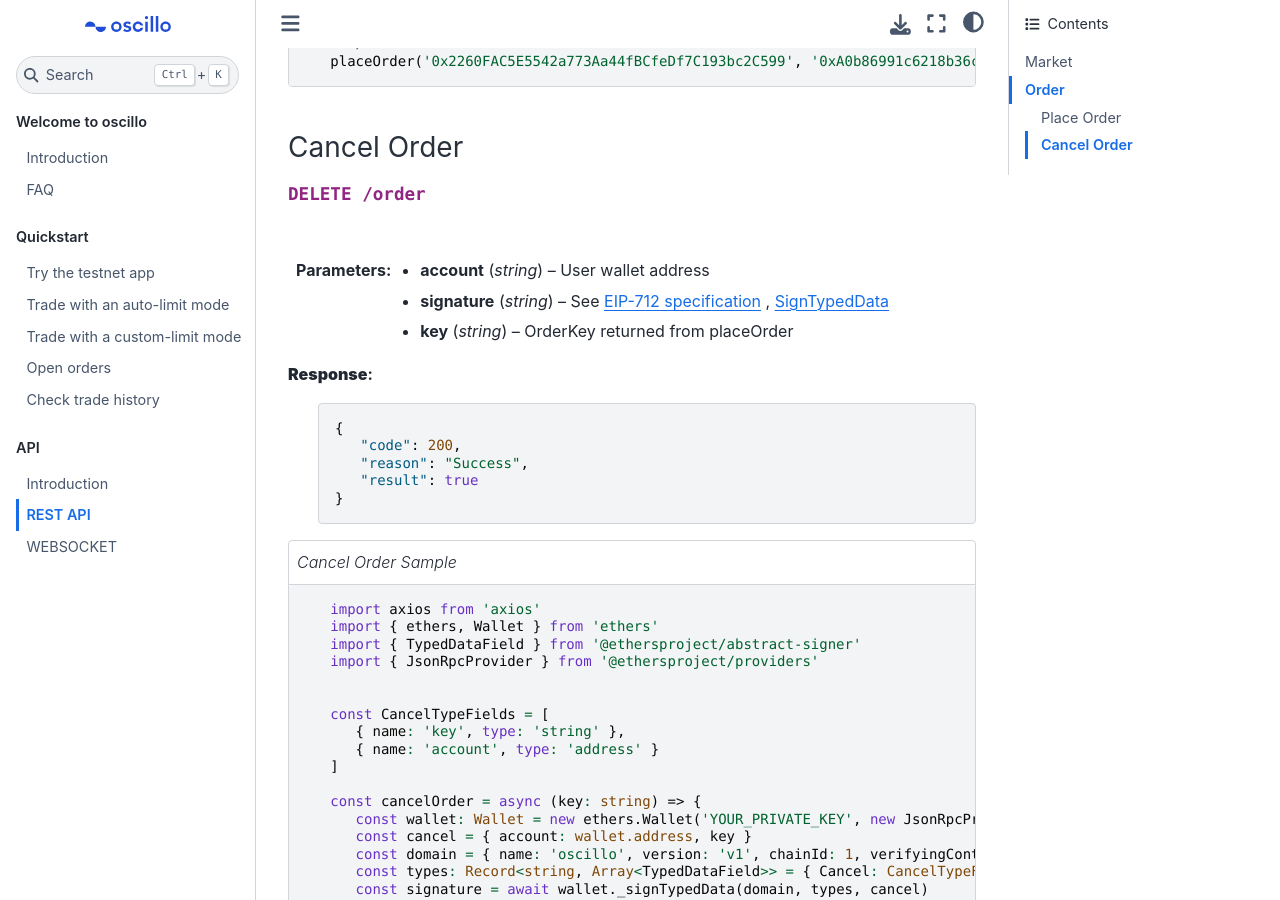
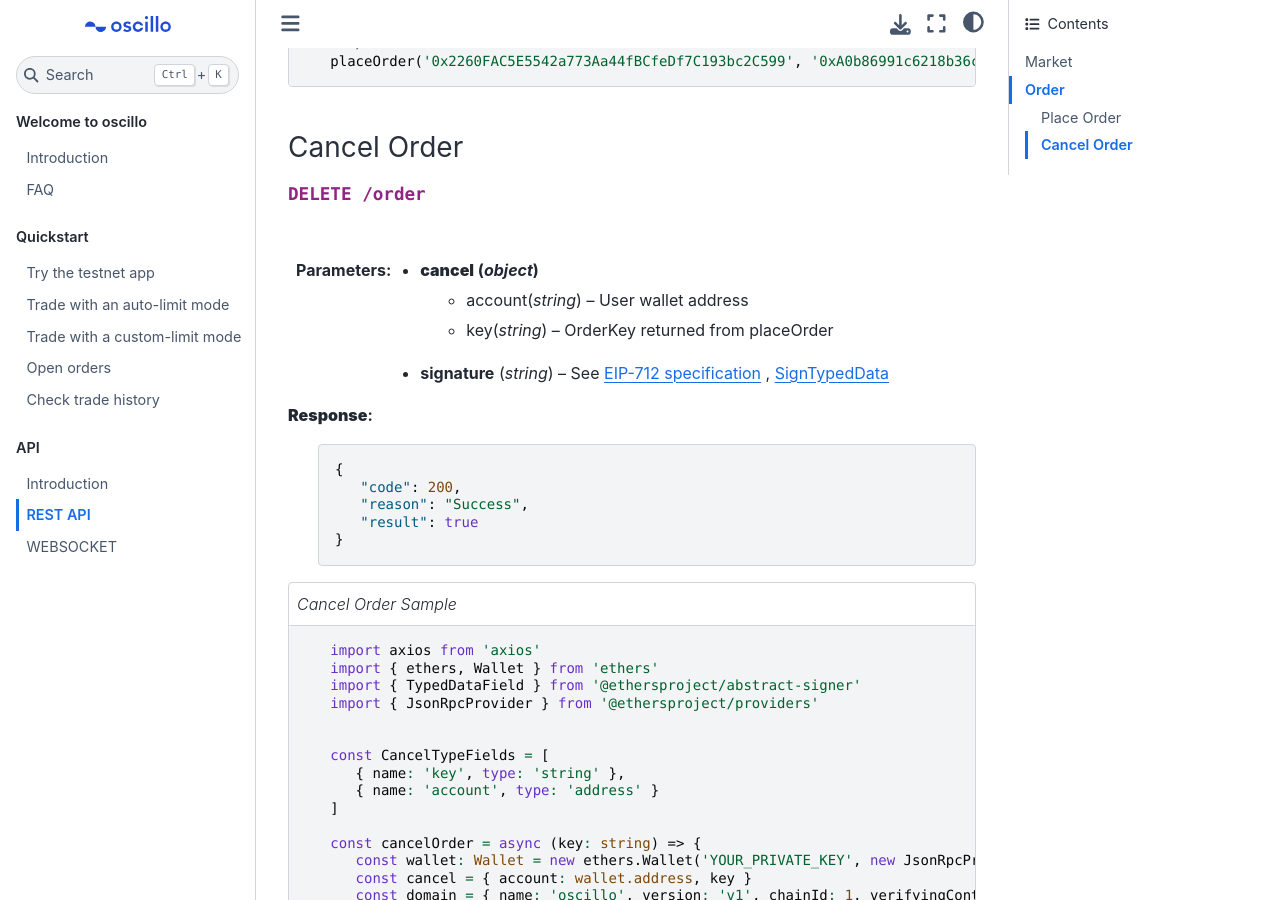
Before and after one commit to oscillo-finance/Docs, a Sphinx documentation site: the page built from docs/source/api/rest.rst, in a window 1280 px wide and 900 px high, scrolled down 2821 px. Built offline with Sphinx 7.4.7 and the Sphinx Book theme 1.1.4, drawn with Linux system fonts in a browser that asks for light colours.

Commit message:
fix param

```diff
--- a/docs/source/api/rest.rst
+++ b/docs/source/api/rest.rst
@@ -158,10 +158,10 @@ Cancel Order
 
 :Parameters:
 
-   * **account** (*string*) -- User wallet address
+   * **cancel** (*object*)
+            - account(*string*) -- User wallet address
+            - key(*string*) --  OrderKey returned from placeOrder
    * **signature** (*string*) -- See `EIP-712 specification`_ , `SignTypedData`_
-   * **key** (*string*) -- OrderKey returned from placeOrder
-
 
 
 **Response**:
```
